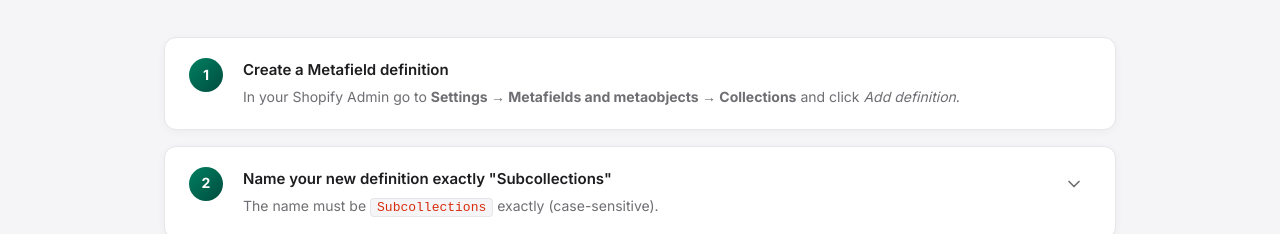
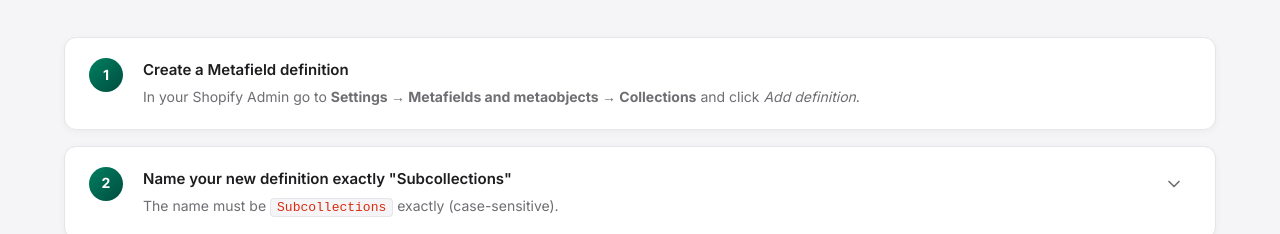
Before and after one commit to MajclShorty/NVR_Category_Tiles, a plain HTML site: page index.html in a window 1280 px wide. Shown: the part 516-750 px from the top of the page. Drawn offline with Linux system fonts and the light colour scheme.

Commit message:
Final width adjustment

```diff
--- a/index.html
+++ b/index.html
@@ -63,7 +63,7 @@
     .cta-btn:hover { transform: translateY(-2px); box-shadow: 0 8px 24px rgba(0,0,0,0.2); }
 
     /* MAIN */
-    main { max-width: 1000px; margin: 0 auto; padding: 60px 24px; }
+    main { max-width: 1200px; margin: 0 auto; padding: 60px 24px; }
 
     /* FEATURES */
     .features {
```
